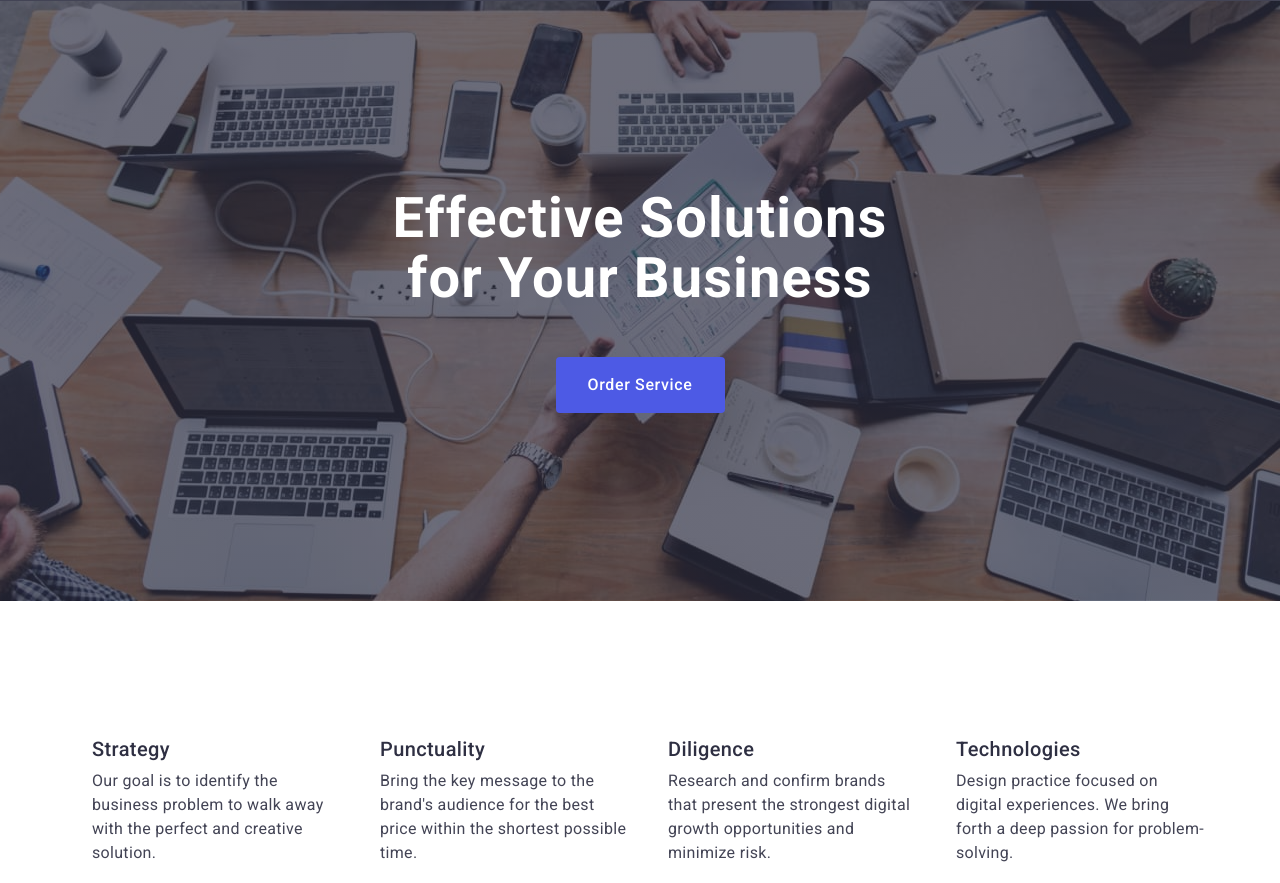
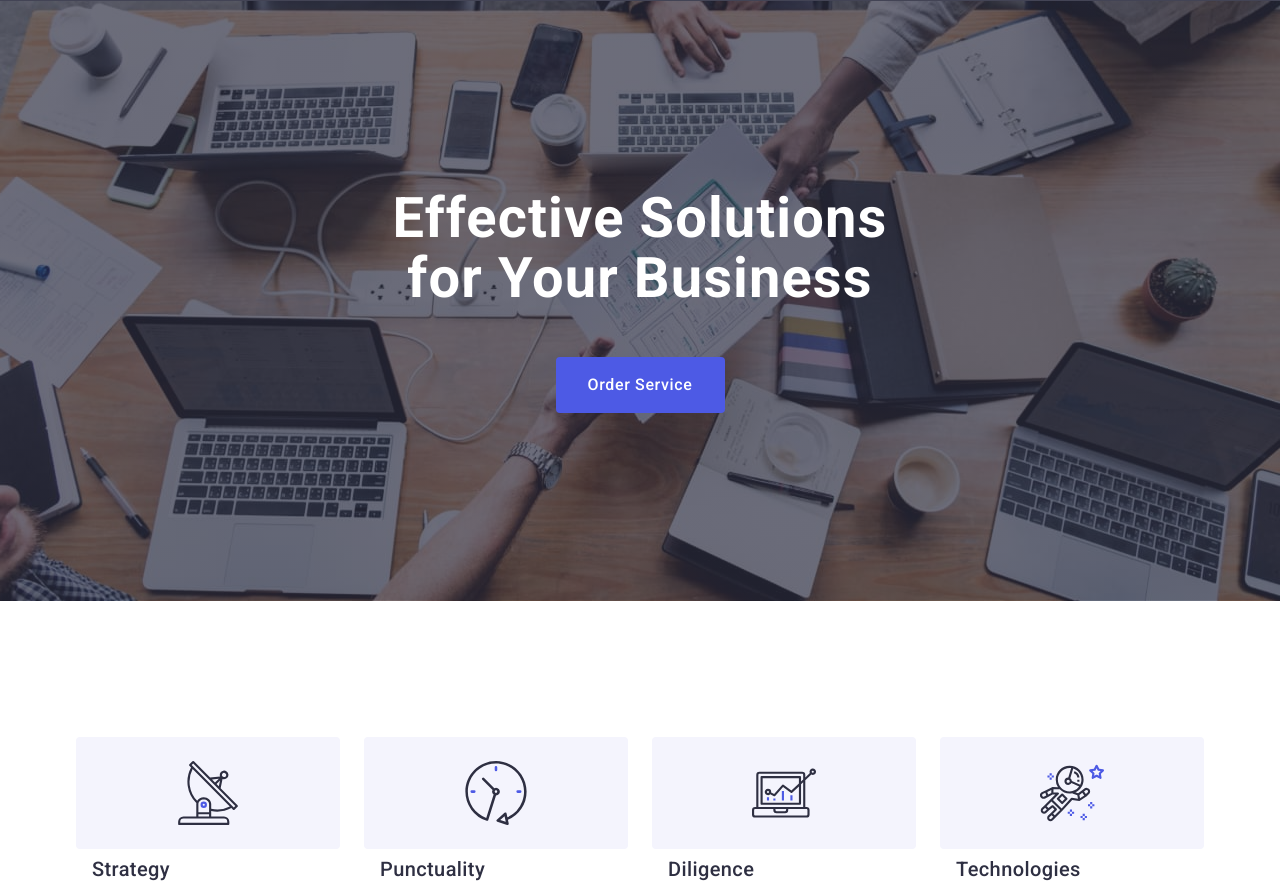
Before and after one commit to Kyryl2/goit-markup-hw-04, a plain HTML site: page index.html in a window 1280 px wide. Shown: the part 75-958 px from the top of the page. Drawn offline with nearby package versions, Linux system fonts and the light colour scheme.

Commit message:
second-section

```diff
--- a/css/style.css
+++ b/css/style.css
@@ -19,6 +19,7 @@ img {
   max-width: 100%;
   object-fit: cover;
 }
+/* #region-header */
 .logo-header {
   font-family: "Raleway", sans-serif;
   font-weight: 700;
@@ -121,7 +122,8 @@ display: block;
   line-height: 1.5;
   color: #404bbf;
 }
-
+/* #endregion-header */
+/* #region-secttion-first */
 .section-button {
   background-color: #2e2f42;
   padding: 188px 0;
@@ -130,6 +132,7 @@ display: block;
   background-position: center;
   background-repeat: no-repeat;
   background-size: cover;
+  margin: 0 auto;
 }
 .section-button-title {
   font-family: "Roboto", sans-serif;
@@ -163,6 +166,7 @@ display: block;
 .button-cursor:focus {
   background-color: #404bbf;
 }
+/* #endregion-secttion-first */
 .our-team-section {
   background: #f4f4fd;
   padding: 120px 0;
@@ -260,8 +264,10 @@ display: block;
   margin-left: 16px;
   margin-bottom: 0;
 }
+/* #region-second-section */
 .second-section {
   padding: 120px 0;
+  max-width: 1440px;
 }
 .list-one {
   display: flex;
@@ -273,6 +279,16 @@ display: block;
 .list-one-item {
   width: calc((100% - 72px) / 4);
 }
+.second-section-ikon{
+  display: flex;
+  justify-content: center;
+  align-items: center;
+  height: 112px;
+  background-color: #f4f4fd;
+  border-radius: 4px;
+  margin-bottom: 8px;
+}
+/* #endregion-second-section */
 .div-container {
   background: #fff;
   width: calc((100% - 72px) / 4);
@@ -307,6 +323,7 @@ display: block;
   display: flex;
   flex-direction: column;
   margin: 0 auto;
+  max-width:1440px;
 }
 
 .container {
--- a/index.html
+++ b/index.html
@@ -68,22 +68,33 @@
 
                     <ul class="list-one">
                         <li class="list-one-item">
+                            <div class="second-section-ikon"> <svg class="second-section-svg" width="64" height="64">
+                              <use href="./images/icons.svg#icon-antenna-1"></use>
+                            </svg>
+
+                        </div>
                             <h3 class="header-third">Strategy</h3>
                             <p class="main-text">Our goal is to identify the business
                                 problem to walk away with the perfect and creative solution.</p>
                         </li>
-                        <li class="list-one-item">
+                        <li class="list-one-item"><div class="second-section-ikon"><svg class="second-section-svg" width="64" height="64">
+                          <use href="./images/icons.svg#icon-clock-1"></use>
+                        </svg></div>
                             <h3 class="header-third">Punctuality</h3>
                             <p class="main-text">
                                 Bring the key message to the brand's audience for the best price within the shortest
                                 possible time.</p>
                         </li>
-                        <li class="list-one-item">
+                        <li class="list-one-item"><div class="second-section-ikon"><svg class="second-section-svg" width="64" height="64">
+                          <use href="./images/icons.svg#icon-diagram-1"></use>
+                        </svg></div>
                             <h3 class="header-third">Diligence</h3>
                             <p class="main-text">Research and confirm brands that present the strongest digital growth
                                 opportunities and minimize risk.</p>
                         </li>
-                        <li class="list-one-item">
+                        <li class="list-one-item"><div class="second-section-ikon"><svg class="second-section-svg" width="64" height="64">
+                          <use href="./images/icons.svg#icon-astronaut-1"></use>
+                        </svg></div>
                             <h3 class="header-third">Technologies</h3>
                             <p class="main-text">Design practice focused on digital experiences. We bring forth a deep
                                 passion for problem-solving.</p>
```
